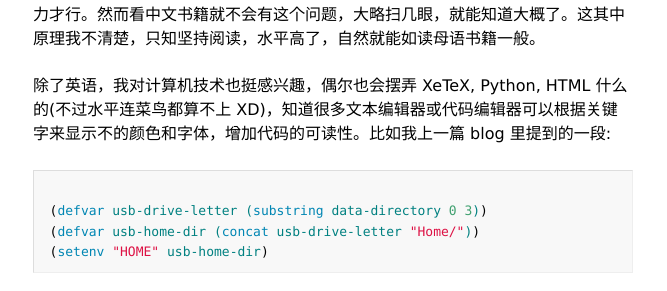
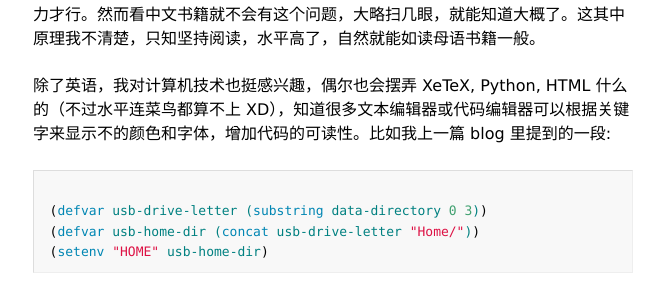
Before and after one commit to foollishy/foollishy.github.com, a Jekyll site: the page built from _posts/2012-04-09-hightlight-code.markdown, in a window 1280 px wide. Shown: the part 182-473 px from the top of the page, without its empty margins (307-974 px from the left). Built offline with Jekyll 4.4.1, drawn with Linux system fonts in a browser that asks for light colours; some web fonts are replaced; comment, search, counter and statistics services are not loaded.

Commit message:
修改一处的半角括号为全角。

```diff
--- a/_posts/2012-04-09-hightlight-code.markdown
+++ b/_posts/2012-04-09-hightlight-code.markdown
@@ -7,7 +7,7 @@ tags:
 
 对于我这种英文水平一般的人而言，看原版书籍会有很多苦恼，其中之一就是随手翻开一页，看过去尽是蝌蚪文，不能将这些符号迅速转化成有意义的单词，得集中注意力才行。然而看中文书籍就不会有这个问题，大略扫几眼，就能知道大概了。这其中原理我不清楚，只知坚持阅读，水平高了，自然就能如读母语书籍一般。
 
-除了英语，我对计算机技术也挺感兴趣，偶尔也会摆弄 XeTeX, Python, HTML 什么的(不过水平连菜鸟都算不上 XD)，知道很多文本编辑器或代码编辑器可以根据关键字来显示不的颜色和字体，增加代码的可读性。比如我上一篇 blog 里提到的一段:
+除了英语，我对计算机技术也挺感兴趣，偶尔也会摆弄 XeTeX, Python, HTML 什么的（不过水平连菜鸟都算不上 XD），知道很多文本编辑器或代码编辑器可以根据关键字来显示不的颜色和字体，增加代码的可读性。比如我上一篇 blog 里提到的一段:
 
 <pre class="lisp">
 <code>
```
